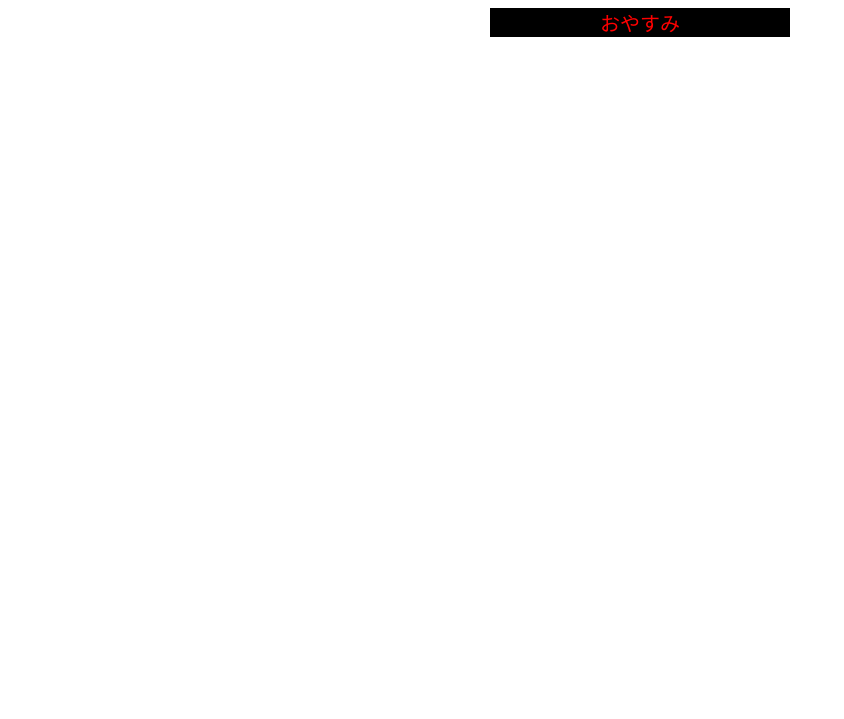
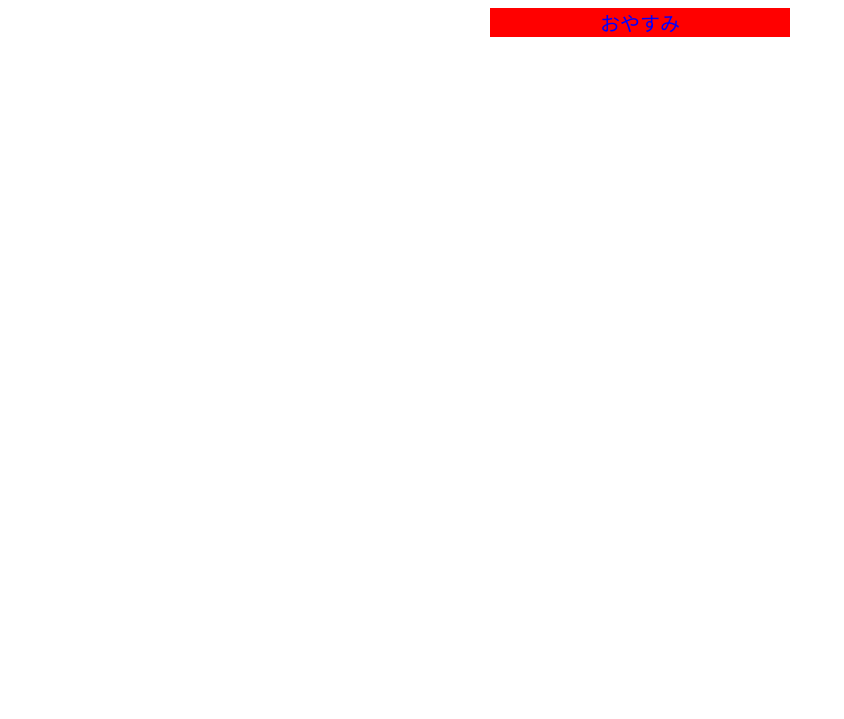
Before and after one commit to ASKA-ARAI/NextInnovation, a plain HTML site: page index.html in a window 1280 px wide. Shown: the part 81-800 px from the top of the page, without its empty margins (0-844 px from the left). Drawn offline with Linux system fonts and the light colour scheme.

Commit message:
Update index.html

```diff
--- a/index.html
+++ b/index.html
@@ -6,8 +6,8 @@
     <title>荒井</title>
     <style>
         p {
-            color: red;
-            background-color: black;
+            color: blue;
+            background-color: red;
             text-align: center;
             width: 300px;
             margin-right: auto;
```
